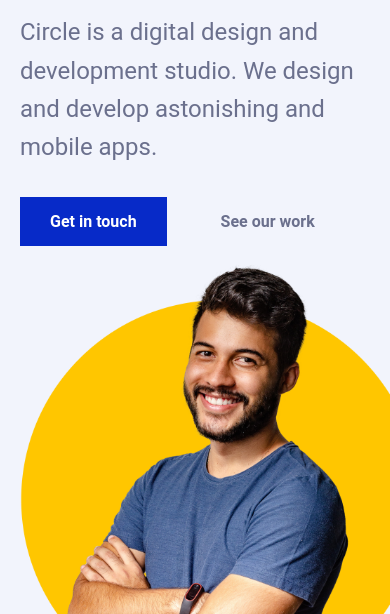
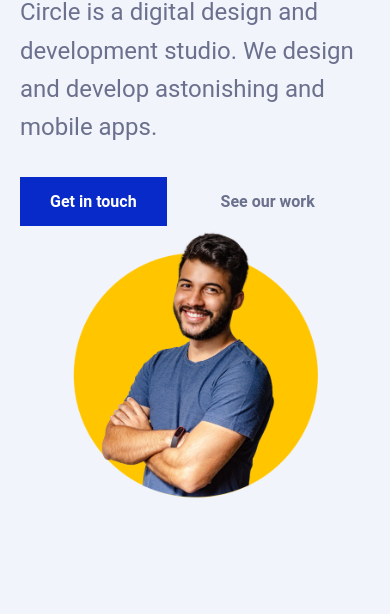
Before and after one commit to GuaSiMoTO/Circle-Agency-WEB, a plain HTML site: page index.html in a window 390 px wide. Shown: the part 332-946 px from the top of the page. Drawn offline with Linux system fonts and the light colour scheme.

Commit message:
más retoques

```diff
--- a/CSS/responsive.css
+++ b/CSS/responsive.css
@@ -14,13 +14,12 @@
     margin: 0;
     flex-direction: column; /* Apila los elementos */
     text-align: left;     /* Centra el texto para que luzca mejor en móvil */
-    padding: 40px 20px;     /* Reducimos el padding lateral */
     padding-bottom: 100px;
     }
 
     .hero-content {
-        max-width: 100%;
-        margin-bottom: 10px;    /* Espacio antes de la imagen */
+        width: 100%; /* El contenido ocupa todo el ancho disponible */
+          /* Espacio antes de la imagen */
     }
 
     .hero-content h1 {
@@ -31,15 +30,24 @@
         font-size: 1.5rem;      /* Ajustamos el tamaño del subtítulo */
     }
 
-    .hero-image img[alt="Hero Image"] {
-        width: 1000px;
-    }
 
     .hero-image img[alt="Hero Image 2"],
     .hero-image img[alt="Hero Image 3"] {
         display: none; /* La solución más limpia para móviles: ocultar las tarjetas */
     }
 
+    .hero-image {
+        width: 100%;       /* Hacemos que el contenedor sea flexible desde ya */
+        max-width: 500px;  /* para que no se haga GIGANTE en tablets */
+        margin: 0 auto;
+    }
+
+    .hero-image img[alt="Hero Image"] {
+        width: 100%;       /* La imagen se adapta al contenedor */
+        height: auto;
+        display: block;
+        margin: 0 auto;
+    }
 
     /* NAVEGACIÓN */
     .nav-links, .btn-contact {
@@ -123,6 +131,18 @@
 }
 
 @media (max-width: 767px){
+    /* ajustamos ancho de la iamgen principal de hero*/
+    .hero-image img[alt="Hero Image"] {
+        width: 70%;
+        height: auto;
+        display: block;   /* Necesario para que el margin auto funcione */
+        margin: 0 auto;   /* La centra horizontalmente */
+    }
+
+    .hero-image {
+        width: 100%; /* Permite que el contenedor se adapte al ancho del móvil */
+    }
+
 
     /* Forzamos una sola columna para Proyectos y Servicios */
     .project-contaier,
```
